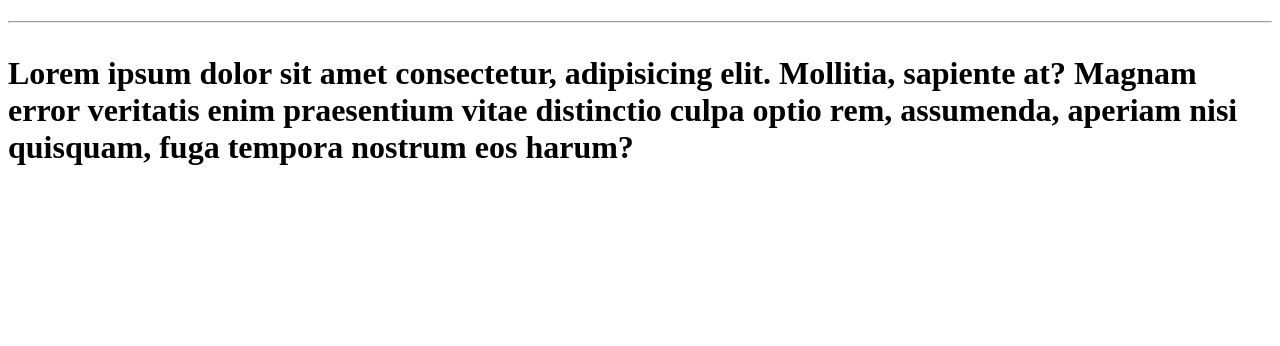
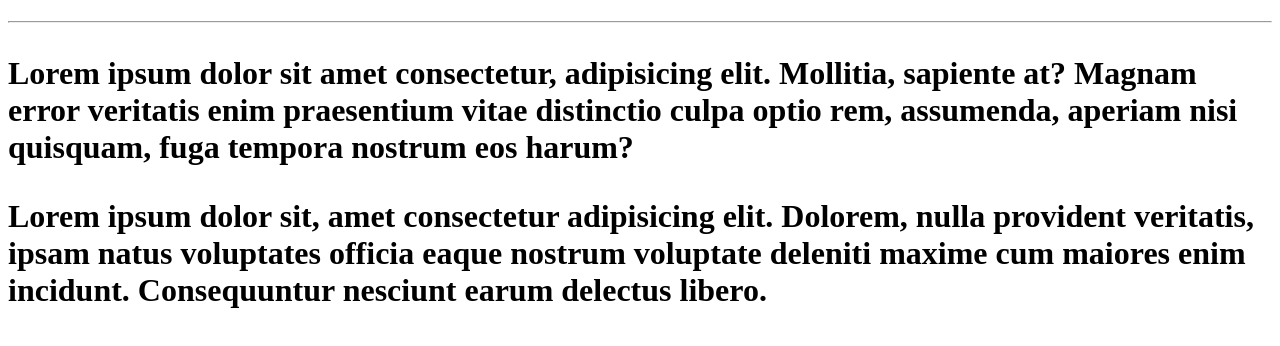
Before and after one commit to Rick86Vale/Ola-Mundo, a plain HTML site: page site-exemplo/index.html in a window 1280 px wide. Drawn offline with Linux system fonts and the light colour scheme.

Commit message:
adicionei um parágrafo

```diff
--- a/site-exemplo/index.html
+++ b/site-exemplo/index.html
@@ -9,5 +9,6 @@
     <h1><Olá, mundo!</h1>
     <hr>
     <p>Lorem ipsum dolor sit amet consectetur, adipisicing elit. Mollitia, sapiente at? Magnam error veritatis enim praesentium vitae distinctio culpa optio rem, assumenda, aperiam nisi quisquam, fuga tempora nostrum eos harum?</p>
+    <p>Lorem ipsum dolor sit, amet consectetur adipisicing elit. Dolorem, nulla provident veritatis, ipsam natus voluptates officia eaque nostrum voluptate deleniti maxime cum maiores enim incidunt. Consequuntur nesciunt earum delectus libero.</p>
 </body>
 </html>
```
